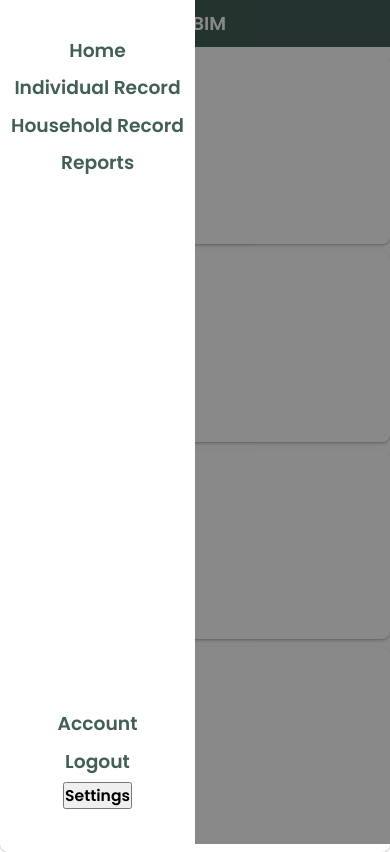
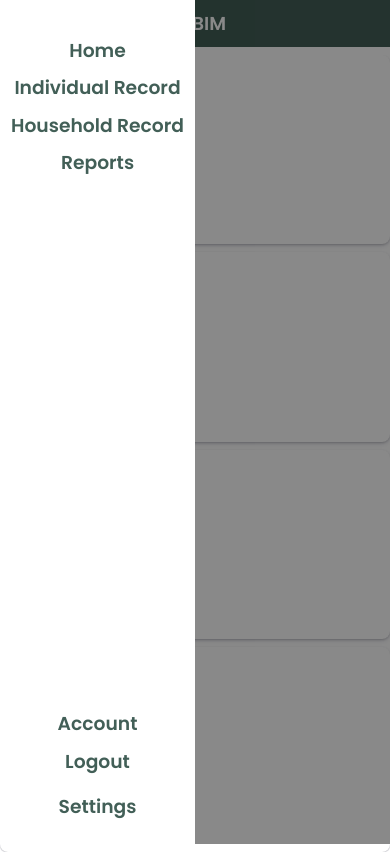
Before and after one commit to KerbySarcia/rbimv5, a React (Create React App) app: page / in a window 390 px wide. Both pictures are taken after a click on the element 20 px from the left and 23 px from the top of the page. Built offline with nearby package versions, Linux system fonts and the light colour scheme.

Commit message:
fixed-responsive-functions

```diff
--- a/src/components/MobileNavbar.js
+++ b/src/components/MobileNavbar.js
@@ -16,21 +16,20 @@ const MobileNavbar = () => {
       <h3 className="MobileNavbar__title">RBIM</h3>
 
       <div
-        onClick={() => setIsClicked((prevValue) => !prevValue)}
-        className={`SlideMenu ${isClicked ? "SlideMenu-show" : ""} `}
-      >
+        // TODO: when overlay clicked close sidemenu
+        className={`SlideMenu ${isClicked ? "SlideMenu-show" : ""} `}>
         <div className="SlideMenu__links">
           <div className="SlideMenu__links__link">
-            <Link to="/">
+            <Link to="/" onClick={() => setIsClicked((prevValue) => !prevValue)}>
               <h3 className="SlideMenu__link">Home</h3>
             </Link>
-            <Link to="/individual-records">
+            <Link to="/individual-records" onClick={() => setIsClicked((prevValue) => !prevValue)}>
               <h3 className="SlideMenu__link">Individual Record</h3>
             </Link>
-            <Link to="/household-record">
+            <Link to="/household-record" onClick={() => setIsClicked((prevValue) => !prevValue)}>
               <h3 className="SlideMenu__link">Household Record</h3>
             </Link>
-            <Link to="/reports">
+            <Link to="/reports" onClick={() => setIsClicked((prevValue) => !prevValue)}>
               <h3 className="SlideMenu__link">Reports</h3>
             </Link>
           </div>
@@ -38,7 +37,7 @@ const MobileNavbar = () => {
           <div className="SlideMenu__links__link-bottom">
             <h3 className="SlideMenu__link">Account</h3>
             <h3 className="SlideMenu__link">Logout</h3>
-            <button className="SlideMenu__link" onClick={() => {
+            <button className="SlideMenu__btn" onClick={() => {
               setIsOpen(true)
               setIsClicked(false)
             }}>
@@ -46,7 +45,7 @@ const MobileNavbar = () => {
             </button>
             <Modal open={isOpen} onClose={() => {
               setIsOpen(false)
-
+              setIsClicked(false)
             }} />
           </div>
         </div>
--- a/src/components/SettingsModal.js
+++ b/src/components/SettingsModal.js
@@ -22,22 +22,26 @@ export default function SettingsModal({open, onClose}) {
                 <Link
                   className="Settings__modal__btn"
                   end
-                  to="">
+                  to=""
+                  onClick={onClose}>
                   <li>Account</li>
                 </Link>
                 <Link
                   className="Settings__modal__btn"
-                  to="">
+                  to=""
+                  onClick={onClose}>
                   <li>Import From Excel Data</li>
                 </Link>
                 <Link
                   className="Settings__modal__btn"
-                  to="">
+                  to=""
+                  onClick={onClose}>
                   <li>Export To Excel Data</li>
                 </Link>
                 <Link
                   className="Settings__modal__btn"
-                  to="about-the-team">
+                  to="about-the-team"
+                  onClick={onClose}>
                   <li>About Us</li>
                 </Link>
               </ul>
--- a/src/styles/MobileNavbar.css
+++ b/src/styles/MobileNavbar.css
@@ -76,6 +76,16 @@
   cursor: pointer;
 }
 
+.SlideMenu__btn {
+  text-decoration: none;
+  color: #425f57;
+  font-size: medium;
+  text-align: center;
+  height: 50%;
+  border: hidden;
+  background-color: white;
+}
+
 @media (orientation: portrait) {
   .MobileNavbar {
     display: flex;
```
